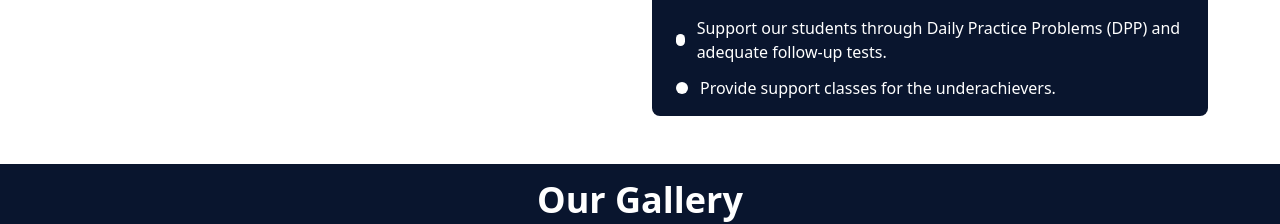
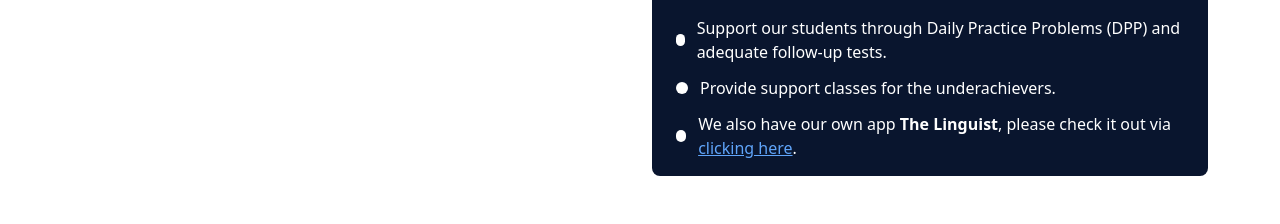
Before and after one commit to quenti20/english_tuition_app_backend, a React (Create React App) app in the folder frontend/: page / in a window 1280 px wide. Shown: the part 1248-1472 px from the top of the page. Built offline with nearby package versions, Linux system fonts and the light colour scheme; no server answers.

Commit message:
added the apk file to download

```diff
--- a/frontend/src/Components/HomePage/Experts.jsx
+++ b/frontend/src/Components/HomePage/Experts.jsx
@@ -2,14 +2,10 @@ import React, { useState, useEffect } from "react";
 import axios from "axios";
 
 const Experts = () => {
-  // State to manage the current active banner
   const [currentIndex, setCurrentIndex] = useState(0);
-  // State to store the banners fetched from the API
   const [banners, setBanners] = useState([]);
-  // State to track if manual interaction occurred
   const [isManualOverride, setIsManualOverride] = useState(false);
 
-  // Fetch banner images from the API
   useEffect(() => {
     const fetchBanners = async () => {
       try {
@@ -25,29 +21,25 @@ const Experts = () => {
     fetchBanners();
   }, []);
 
-  // Function to handle the next banner
   const handleNext = () => {
     setCurrentIndex((prevIndex) => (prevIndex + 1) % banners.length);
     setIsManualOverride(true);
   };
 
-  // Function to handle the previous banner
   const handlePrev = () => {
     setCurrentIndex((prevIndex) => (prevIndex - 1 + banners.length) % banners.length);
     setIsManualOverride(true);
   };
 
-  // Effect to handle automatic slideshow
   useEffect(() => {
     if (!isManualOverride && banners.length > 0) {
       const interval = setInterval(() => {
         setCurrentIndex((prevIndex) => (prevIndex + 1) % banners.length);
       }, 3000);
 
-      return () => clearInterval(interval); // Clean up the interval
+      return () => clearInterval(interval);
     }
 
-    // Reset the manual override after 5 seconds of no manual interaction
     const resetManualOverride = setTimeout(() => {
       setIsManualOverride(false);
     }, 5000);
@@ -57,7 +49,7 @@ const Experts = () => {
 
   return (
     <div className="p-2 max-w-6xl mx-auto my-10 h-auto md:grid grid-cols-2 gap-6">
-      {/* Image Section with Banners */}
+      {/* Image Section */}
       <div className="col-span-1 flex flex-col justify-center items-center relative">
         {banners.length > 0 && (
           <div className="w-full relative">
@@ -66,67 +58,36 @@ const Experts = () => {
               src={banners[currentIndex].image}
               alt={`Banner ${currentIndex + 1}`}
             />
-            {/* Slider controls */}
             <button
               className="absolute left-0 top-1/2 transform -translate-y-1/2 bg-white rounded-full p-2 shadow-md hover:bg-gray-300"
               onClick={handlePrev}
             >
-              <svg
-                className="w-4 h-4 text-black"
-                xmlns="http://www.w3.org/2000/svg"
-                viewBox="0 0 6 10"
-                fill="none"
-                aria-hidden="true"
-              >
-                <path
-                  d="M5 1L1 5L5 9"
-                  stroke="currentColor"
-                  strokeWidth="2"
-                  strokeLinecap="round"
-                  strokeLinejoin="round"
-                />
+              <svg className="w-4 h-4 text-black" xmlns="http://www.w3.org/2000/svg" viewBox="0 0 6 10" fill="none">
+                <path d="M5 1L1 5L5 9" stroke="currentColor" strokeWidth="2" strokeLinecap="round" strokeLinejoin="round" />
               </svg>
             </button>
             <button
               className="absolute right-0 top-1/2 transform -translate-y-1/2 bg-white rounded-full p-2 shadow-md hover:bg-gray-300"
               onClick={handleNext}
             >
-              <svg
-                className="w-4 h-4 text-black"
-                xmlns="http://www.w3.org/2000/svg"
-                viewBox="0 0 6 10"
-                fill="none"
-                aria-hidden="true"
-              >
-                <path
-                  d="M1 1L5 5L1 9"
-                  stroke="currentColor"
-                  strokeWidth="2"
-                  strokeLinecap="round"
-                  strokeLinejoin="round"
-                />
+              <svg className="w-4 h-4 text-black" xmlns="http://www.w3.org/2000/svg" viewBox="0 0 6 10" fill="none">
+                <path d="M1 1L5 5L1 9" stroke="currentColor" strokeWidth="2" strokeLinecap="round" strokeLinejoin="round" />
               </svg>
             </button>
           </div>
         )}
       </div>
 
-      {/* About Us Text Section */}
+      {/* About Us Section */}
       <div className="col-span-1 flex flex-col justify-center">
-        <h1 className="text-[#09152E] font-bold my-2 text-justify md:text-3xl">
-          About Us
-        </h1>
+        <h1 className="text-[#09152E] font-bold my-2 text-justify md:text-3xl">About Us</h1>
 
-        {/* Updated About Us Text with Rounded Top Corners */}
         <p className="text-white md:text-lg p-4 leading-relaxed bg-[#09152E] pl-4 rounded-t-lg">
-          At <span className="font-semibold">The Linguist</span>, we celebrate
-          learning an assortment of Indian and foreign languages. This
-          two-decade-old institution has been a pioneer in teaching the English
-          language across all age groups. We also provide professional guidance
-          on Pure Science subjects up to class XII. We are pledged to:
+          At <span className="font-semibold">The Linguist</span>, we celebrate learning an assortment of Indian and foreign languages.
+          This two-decade-old institution has been a pioneer in teaching the English language across all age groups.
+          We also provide professional guidance on Pure Science subjects up to class XII. We are pledged to:
         </p>
 
-        {/* Key Points with Rounded Bottom Corners and Custom Styles */}
         <ul className="bg-[#09152E] px-6 py-4 rounded-b-lg space-y-3">
           <li className="flex items-center space-x-3">
             <span className="w-3 h-3 bg-white rounded-full"></span>
@@ -134,27 +95,35 @@ const Experts = () => {
           </li>
           <li className="flex items-center space-x-3">
             <span className="w-3 h-3 bg-white rounded-full"></span>
-            <span className="text-white">
-              Provide education through the best-in-class infrastructure (including A.C. smart
-              classrooms).
-            </span>
+            <span className="text-white">Provide education through the best-in-class infrastructure (including A.C. smart classrooms).</span>
           </li>
           <li className="flex items-center space-x-3">
             <span className="w-3 h-3 bg-white rounded-full"></span>
-            <span className="text-white">
-              Simplify English learning through our own all-in-one grammar book.
-            </span>
+            <span className="text-white">Simplify English learning through our own all-in-one grammar book.</span>
           </li>
           <li className="flex items-center space-x-3">
             <span className="w-3 h-3 bg-white rounded-full"></span>
-            <span className="text-white">
-              Support our students through Daily Practice Problems (DPP) and adequate follow-up
-              tests.
-            </span>
+            <span className="text-white">Support our students through Daily Practice Problems (DPP) and adequate follow-up tests.</span>
           </li>
           <li className="flex items-center space-x-3">
             <span className="w-3 h-3 bg-white rounded-full"></span>
             <span className="text-white">Provide support classes for the underachievers.</span>
+          </li>
+
+          {/* New List Item with APK Download Link */}
+          <li className="flex items-center space-x-3">
+            <span className="w-3 h-3 bg-white rounded-full"></span>
+            <span className="text-white">
+              We also have our own app <span className="font-semibold">The Linguist</span>, please check it out via{" "}
+              <a
+                href="https://github.com/quenti20/english_tuition_app_backend/releases/download/v1.0.0/app-debug.apk"
+                className="text-blue-400 underline hover:text-blue-300"
+                target="_blank"
+                rel="noopener noreferrer"
+              >
+                clicking here
+              </a>.
+            </span>
           </li>
         </ul>
       </div>
```
